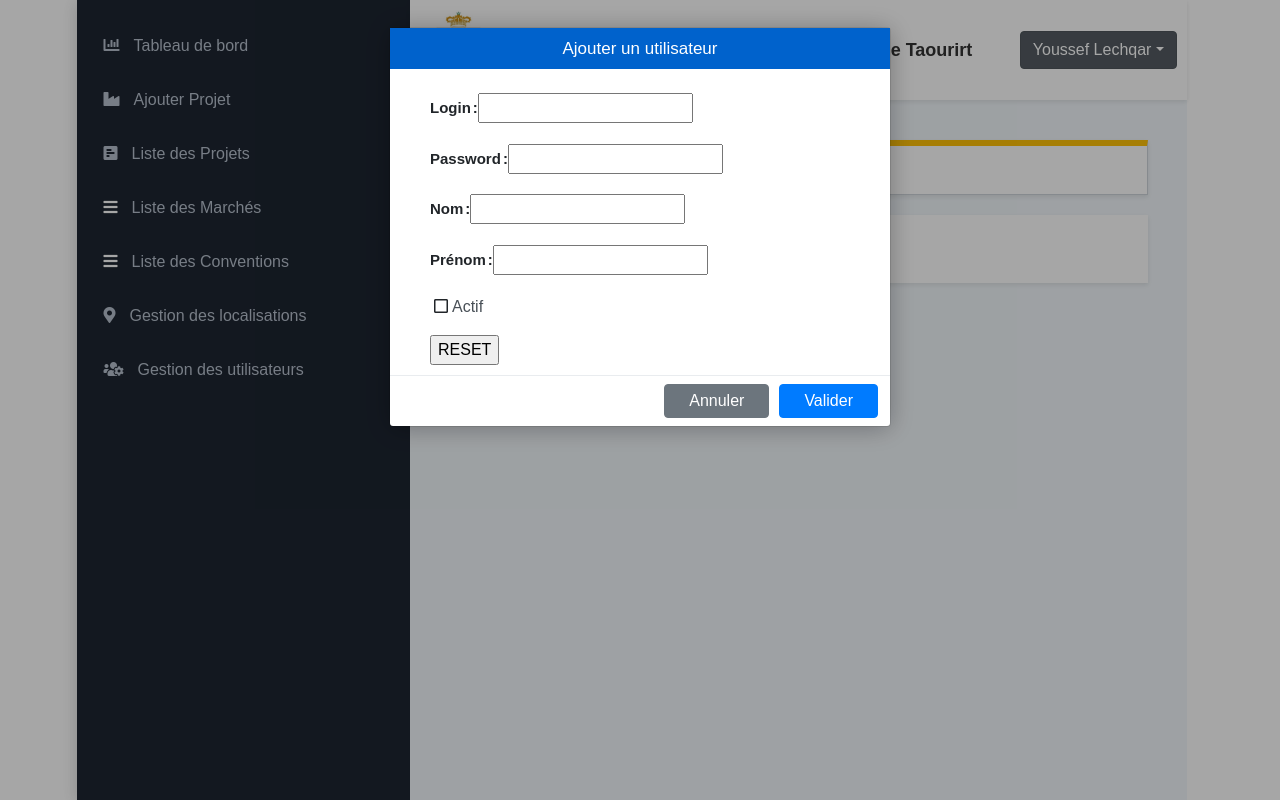
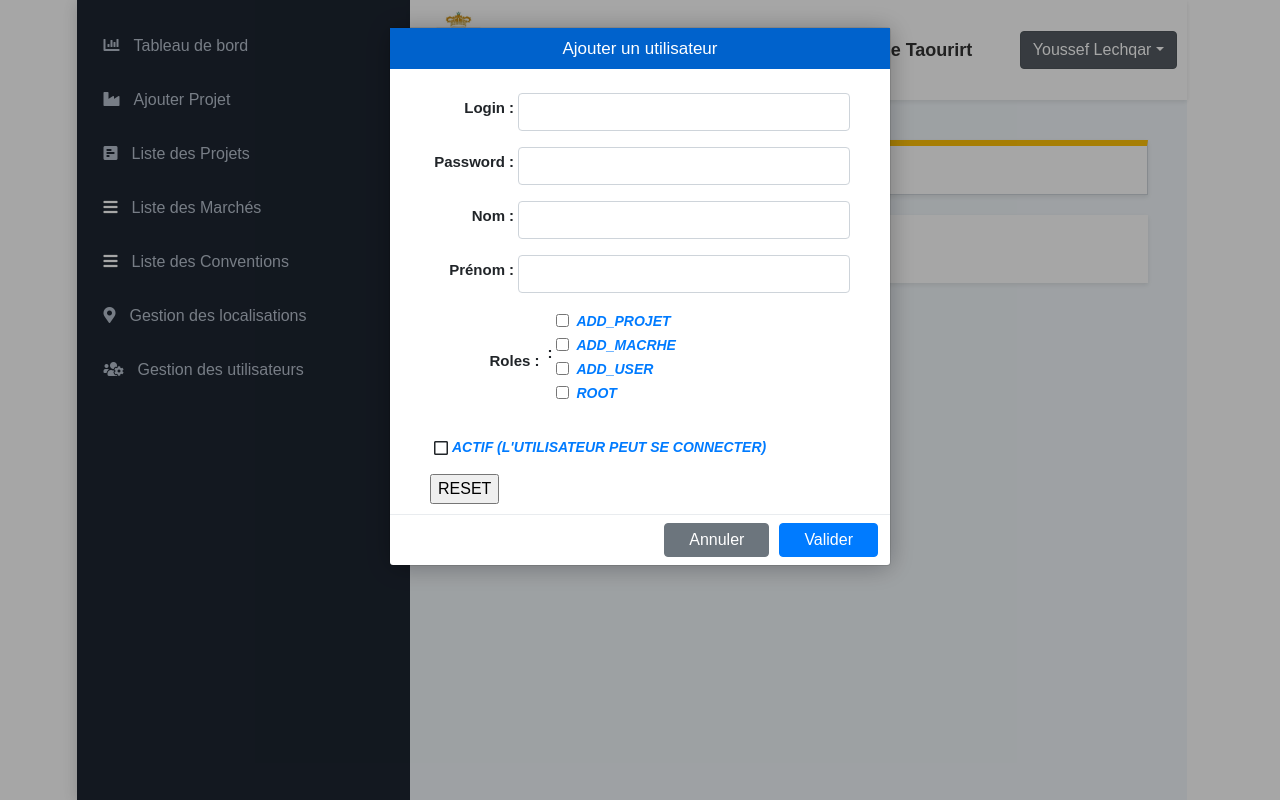
Before and after one commit to hayina/projets, a React (Create React App) app: page / in a window 1280 px wide. Built offline with nearby package versions, Linux system fonts and the light colour scheme; a web font is replaced by a local one.

Commit message:
user form roles ..

```diff
--- a/src/components/app.css
+++ b/src/components/app.css
@@ -73,11 +73,12 @@
 .db_2::after {
     content: ':';
     display: inline;
-    margin-left: 2px;
+    margin: 0px 4px;
 }
 
 
 .error-feedback {
     width: 100%;
+    margin-top: 2px;
     color: #dc3545;
 }
--- a/src/components/forms/form-fields/fields.js
+++ b/src/components/forms/form-fields/fields.js
@@ -136,7 +136,7 @@ export const CheckboxField = ({ input, meta, label, options }) => {
     return (
 
         <SimpleField label={label} meta={meta} >
-            <div className={ `${fieldCss(meta)}` }>
+            <div className={ meta && `${fieldCss(meta)}` }>
                 {options.map((option) => (
                     <div className="form-check" key={option.value}>
                         <input
@@ -260,5 +260,5 @@ export const ToggleField = ({label, input}) => {
 ////////////// SIMPLE FIELD
 
 export const TextInput = (props) => (
-    <input type="text" autoComplete="off" {...props} />
+    <input type="text" className="form-control" autoComplete="off" {...props} />
 )
--- a/src/components/forms/forms.css
+++ b/src/components/forms/forms.css
@@ -45,7 +45,7 @@
 .form-label::after {
     content: ':';
     display: inline;
-    margin-left: 2px;
+    margin: 0px 4px;
 }
 
 .field-label {
--- a/src/components/users/UserForm.js
+++ b/src/components/users/UserForm.js
@@ -2,7 +2,7 @@ import React, { useEffect, useState, useReducer } from 'react';
 import { connect } from 'react-redux';
 
 import './userForm.css'
-import { SimpleField2, TextInput, ToggleField } from '../forms/form-fields/fields';
+import { SimpleField2, TextInput, ToggleField, CheckboxField } from '../forms/form-fields/fields';
 import { hideModal, arrayPushing, arrayUpdating } from '../../actions';
 import Modal from '../modals/Modal';
 import { required, number } from '../forms/validator';
@@ -14,6 +14,7 @@ const intialFormValues = {
     nom: '',
     prenom: '',
     active: false,
+    roles: [],
 }
 
 
@@ -79,7 +80,7 @@ let UserForm = ({ dispatch, editMode, initUser=intialFormValues, userIndex }) =>
 
 
     const validateFields = ({checkAll=true}) => {
-        console.log('validateFields ---------->')
+        // console.log('validateFields ---------->')
         Object.entries(rules).forEach(([field, validators]) => {
             if( ( checkAll || state.touched[field] ) ) {
                 validate(field, validators, state.values[field])
@@ -88,11 +89,11 @@ let UserForm = ({ dispatch, editMode, initUser=intialFormValues, userIndex }) =>
         })
     }
     const validate = (field, validators, value) => {
-        console.log(`validate ---------->(${state.values[field]})`)
+        // console.log(`validate ---------->(${state.values[field]})`)
 
         for (let rule of validators) {
             let error = rule(value)
-            console.log(field, error)
+            // console.log(field, error)
             setErrors(field, error)
             if( error !== undefined ) break
         }
@@ -156,7 +157,7 @@ let UserForm = ({ dispatch, editMode, initUser=intialFormValues, userIndex }) =>
 
 
 
-            <div className={`form-content ${ submitting ? 'form-submitting is-submitting':'' }`}>
+            <div id="userForm" className={`form-content ${ submitting ? 'form-submitting is-submitting':'' }`}>
 
                 <SimpleField2 label="Login" error={errors.login}>
                     <TextInput
@@ -191,7 +192,25 @@ let UserForm = ({ dispatch, editMode, initUser=intialFormValues, userIndex }) =>
                     />
                 </SimpleField2>
 
-                <ToggleField label="Actif" error={errors.active}
+                <SimpleField2 label="Roles">
+                    <CheckboxField
+                        options={[
+                            {value: 1, label: 'ADD_PROJET'},
+                            {value: 2, label: 'ADD_MACRHE'},
+                            {value: 3, label: 'ADD_USER'},
+                            {value: 4, label: 'ROOT'},
+                        ]}
+                        input={{
+                            onChange: (checked) => {
+                                onChange('roles', checked);
+                                onFocus('roles');
+                            },
+                            value: values.roles
+                        }}
+                    />
+                </SimpleField2>
+
+                <ToggleField label="Actif (l'utilisateur peut se connecter)"
                     input={{
                         onChange: (checked) => {
                             onChange('active', checked);
@@ -201,11 +220,13 @@ let UserForm = ({ dispatch, editMode, initUser=intialFormValues, userIndex }) =>
                     }}
                 />
 
-                <div className="form-errors">
+
+
+                {/* <div className="form-errors">
                     {Object.keys(errors).map((err, i) =>
                             (<div className="err-item" key={i}>{err}. {errors[err]}</div>)
                     )}
-                </div>
+                </div> */}
 
                 <input type="button" value="RESET" onClick={ () => reset() } />
 
--- a/src/components/users/userForm.css
+++ b/src/components/users/userForm.css
@@ -8,3 +8,31 @@
 .err-item {
 
 }
+
+
+#userForm {
+
+}
+
+#userForm .simple-field-wr  {
+    display: flex;
+    align-items: center;
+}
+
+#userForm .simple-field-wr .form-label {
+    width: 27%;
+    text-align: right;
+}
+#userForm .simple-field-wr .form-control {
+
+}
+#userForm .simple-field-wr .form-check-label {
+    font-weight: 600;
+    color: #212529;
+    text-transform: lowercase;
+
+    color: #007bff;
+    font-style: italic;
+    text-transform: uppercase;
+    font-size: 14px;
+}
```
Also changed, not shown: src/components/users/UserList.js (+5 -2 lines).
